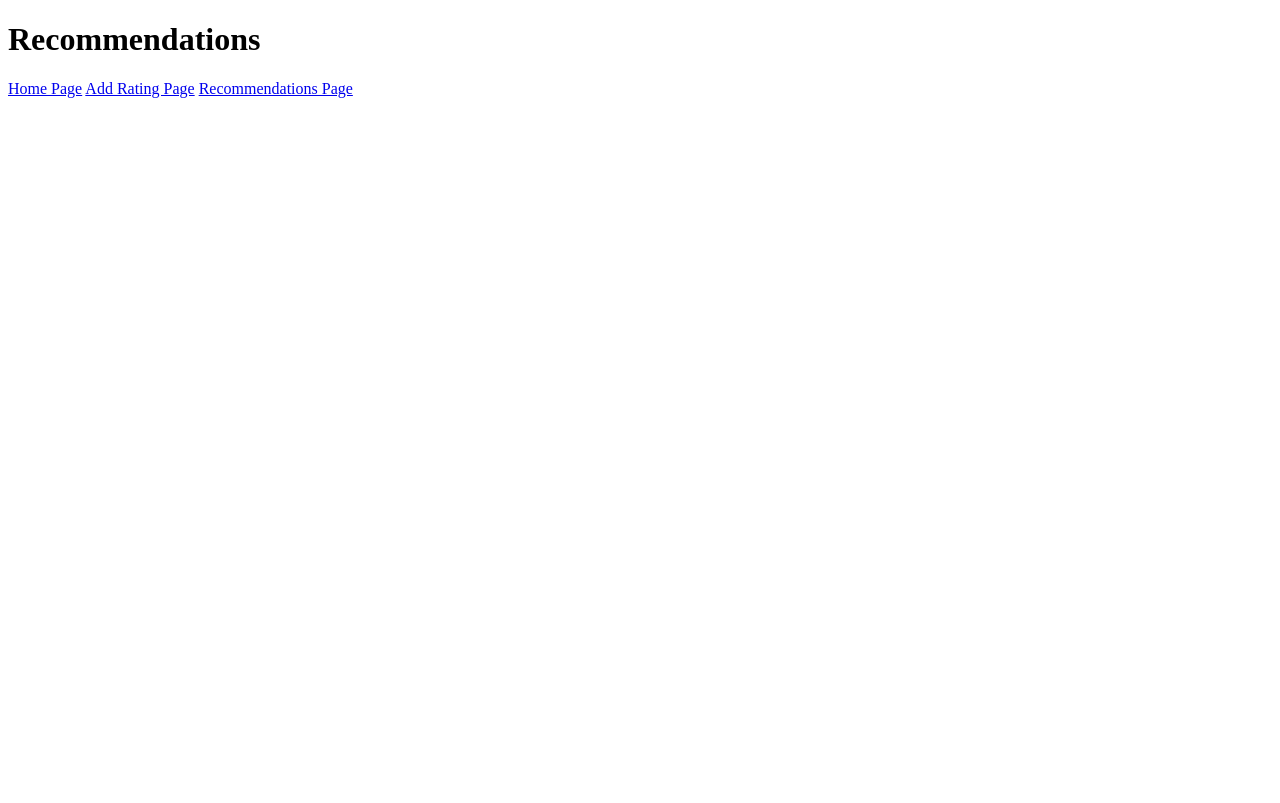
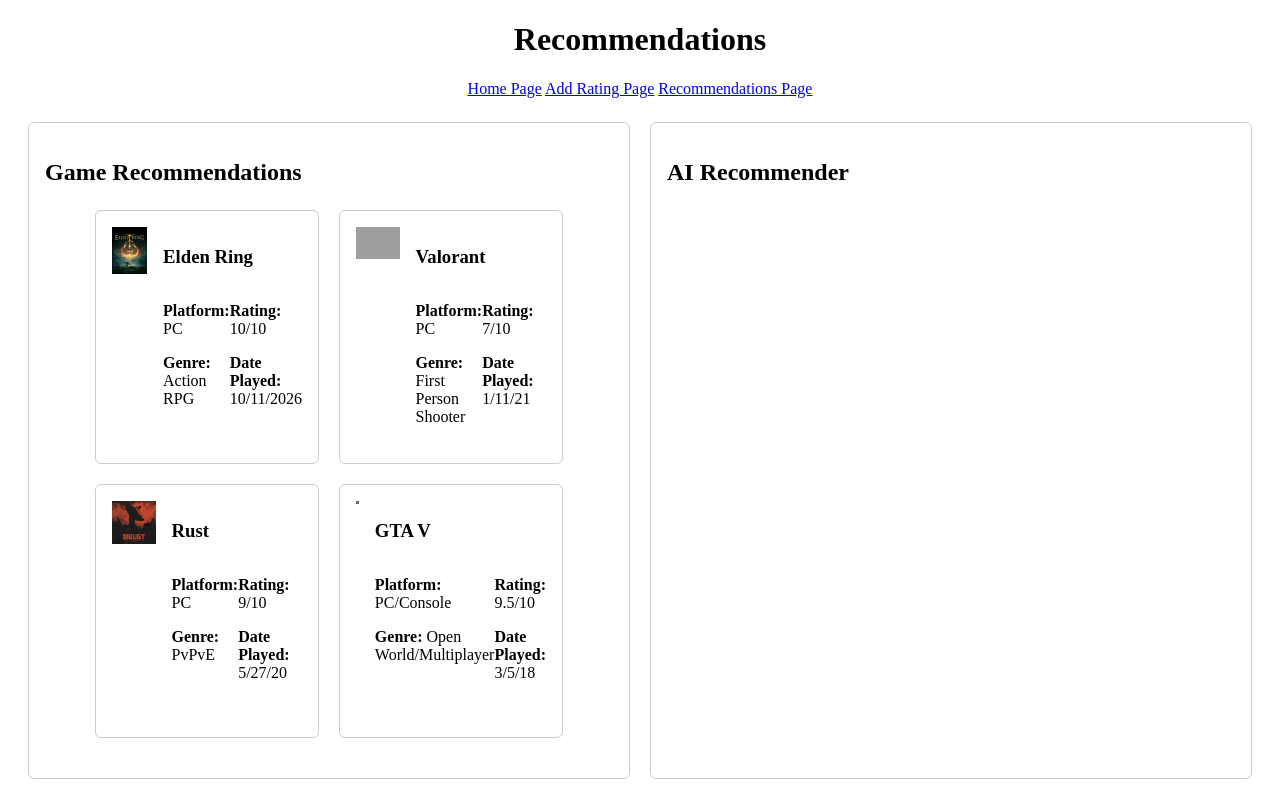
Before and after one commit to aidanwallis/349-Final-Project, a plain HTML site: page public/recommendations.html in a window 1280 px wide. Drawn offline with Linux system fonts and the light colour scheme; grey boxes are pictures that could not be loaded.

Commit message:
Added basic page layout

```diff
--- a/public/recommendations.html
+++ b/public/recommendations.html
@@ -10,18 +10,92 @@
     </head>
 
     <body>
-        <header>
+        <header style = "text-align: center;">
             <h1>Recommendations</h1>
         </header>
 
-        <nav>
+        <nav style = "text-align: center;">
             <a href="index.html">Home Page</a>
             <a href="add-rating.html">Add Rating Page</a>
             <a href="recommendations.html">Recommendations Page</a>
         </nav>
 
-        <main>
+        <main class="recommendations-layout">
+            <section class="recommendations-left">
+                <h2>Game Recommendations</h2>
+                <!-- Used the rating boxes as a temproary placeholder -->
+                <div class="ratings-boxes">
+                    <div class="rating-box game-card">
+                        <img src="images/eldenring.jpg" alt="Elden Ring Cover Art">
+                        <div class="game-info">
+                            <h3>Elden Ring</h3>
+                            <div class="game-details">
+                                <div class="detail-column">
+                                    <p><strong>Platform:</strong> PC</p>
+                                    <p><strong>Genre:</strong> Action RPG</p>
+                                </div>
+                                <div class="detail-column">
+                                    <p><strong>Rating:</strong> 10/10</p>
+                                    <p><strong>Date Played:</strong> 10/11/2026</p>
+                                </div>
+                            </div>
+                        </div>
+                    </div>
+                    <div class="rating-box game-card">
+                        <img src="images/valorant.jpg" alt="Valorant Cover Art">
+                        <div class="game-info">
+                            <h3>Valorant</h3>
+                            <div class="game-details">
+                                <div class="detail-column">
+                                    <p><strong>Platform:</strong> PC</p>
+                                    <p><strong>Genre:</strong> First Person Shooter</p>
+                                </div>
+                                <div class="detail-column">
+                                    <p><strong>Rating:</strong> 7/10</p>
+                                    <p><strong>Date Played:</strong> 1/11/21</p>
+                                </div>
+                            </div>
+                        </div>
+                    </div>
+                    <div class="rating-box game-card">
+                        <img src="images/rust.jpg" alt="Rust Cover Art">
+                        <div class="game-info">
+                            <h3>Rust</h3>
+                            <div class="game-details">
+                                <div class="detail-column">
+                                    <p><strong>Platform:</strong> PC</p>
+                                    <p><strong>Genre:</strong> PvPvE</p>
+                                </div>
+                                <div class="detail-column">
+                                    <p><strong>Rating:</strong> 9/10</p>
+                                    <p><strong>Date Played:</strong> 5/27/20</p>
+                                </div>
+                            </div>
+                        </div>
+                    </div>
+                    <div class="rating-box game-card">
+                        <img src="images/gtav.jpg" alt="GTA V Cover Art">
+                        <div class="game-info">
+                            <h3>GTA V</h3>
+                            <div class="game-details">
+                                <div class="detail-column">
+                                    <p><strong>Platform:</strong> PC/Console</p>
+                                    <p><strong>Genre:</strong> Open World/Multiplayer</p>
+                                </div>
+                                <div class="detail-column">
+                                    <p><strong>Rating:</strong> 9.5/10</p>
+                                    <p><strong>Date Played:</strong> 3/5/18</p>
+                                </div>
+                            </div>
+                        </div>
+                    </div>
+                </div>
+            </section>
 
+            <section class="recommendations-right">
+                <h2>AI Recommender</h2>
+                <!-- Put right-side content here -->
+            </section>
         </main>
 
         <footer>
```
